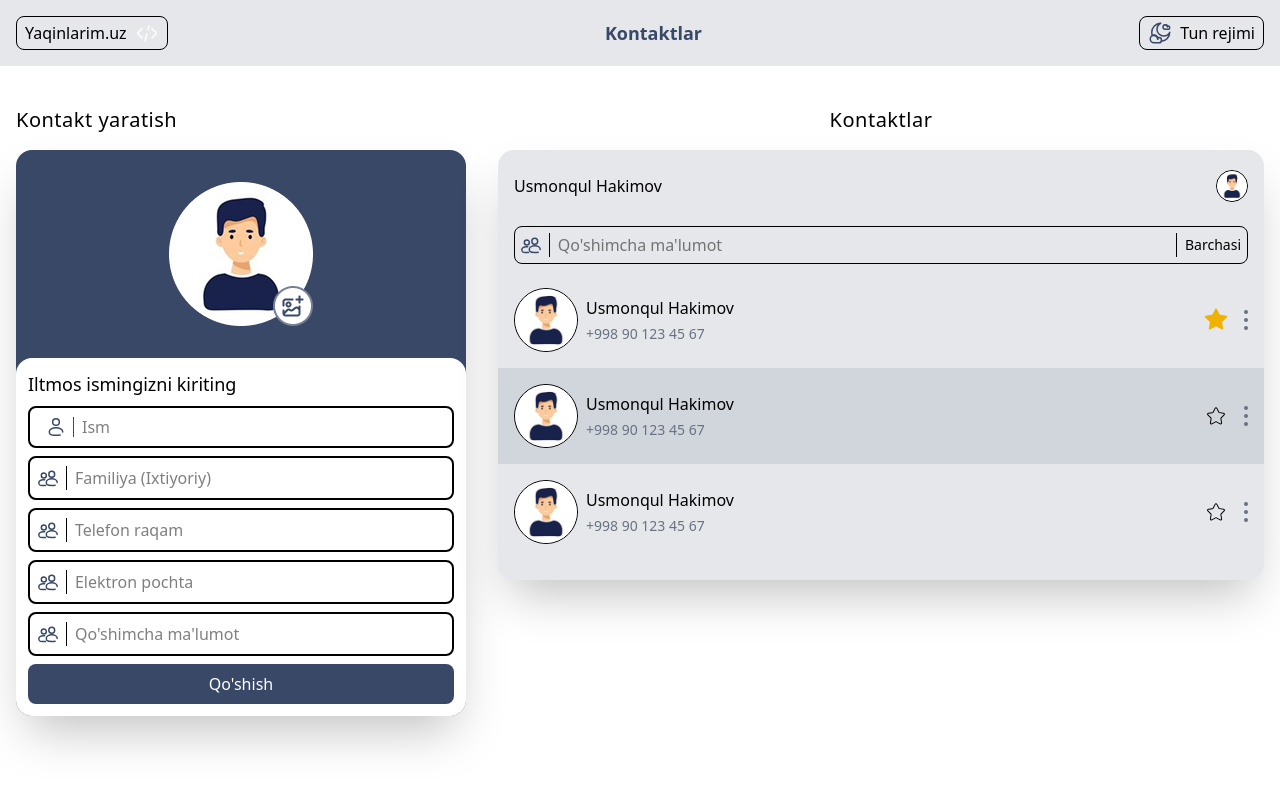
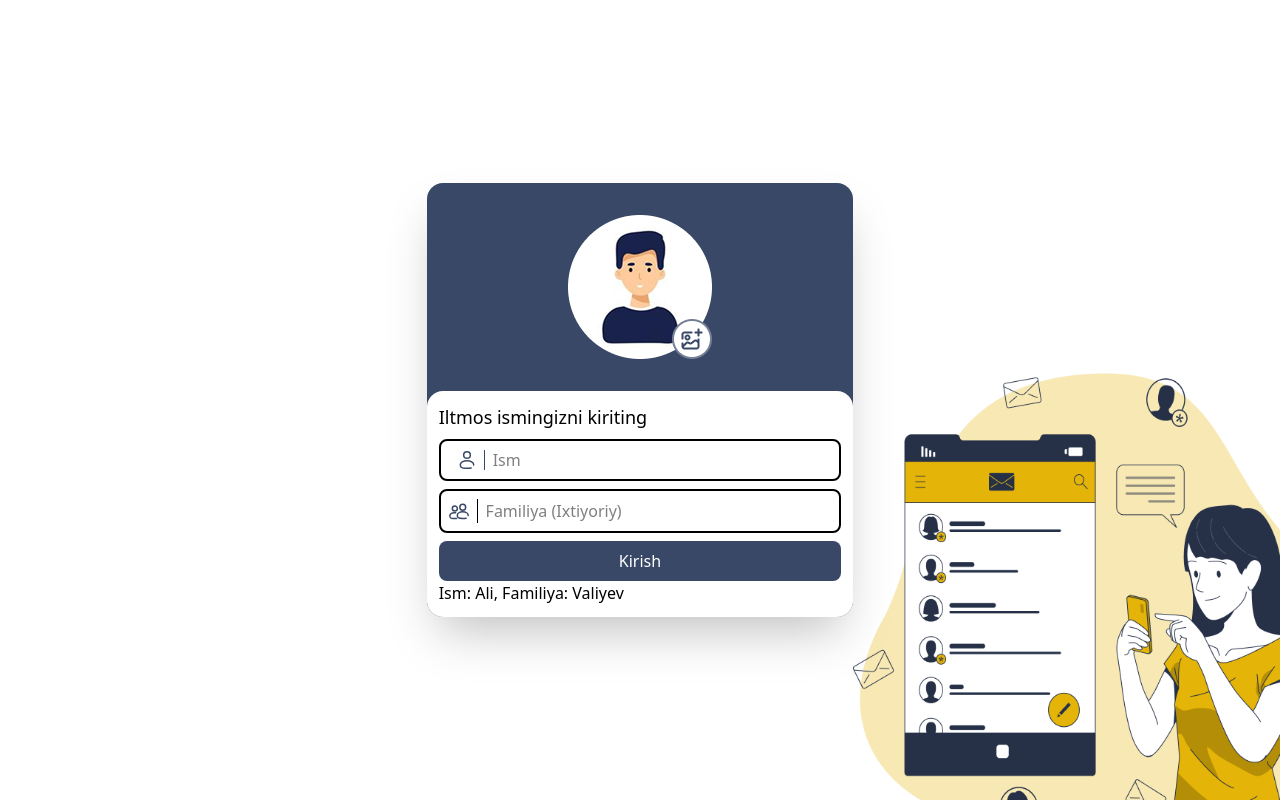
Before and after one commit to usmonkul/Contact-app, a React (Vite) app: page / in a window 1280 px wide. Built offline with nearby package versions, Linux system fonts and the light colour scheme.

Commit message:
set isLogin to false

```diff
--- a/src/App.jsx
+++ b/src/App.jsx
@@ -3,7 +3,7 @@ import Register from "./components/Register"
 import Home from "./components/Home"
 
 function App() {
-  const [isLogin, setIsLogin] = useState(true)
+  const [isLogin, setIsLogin] = useState(false)
 
   const handleLogin = () => {
     setIsLogin(prev => !prev)
```
